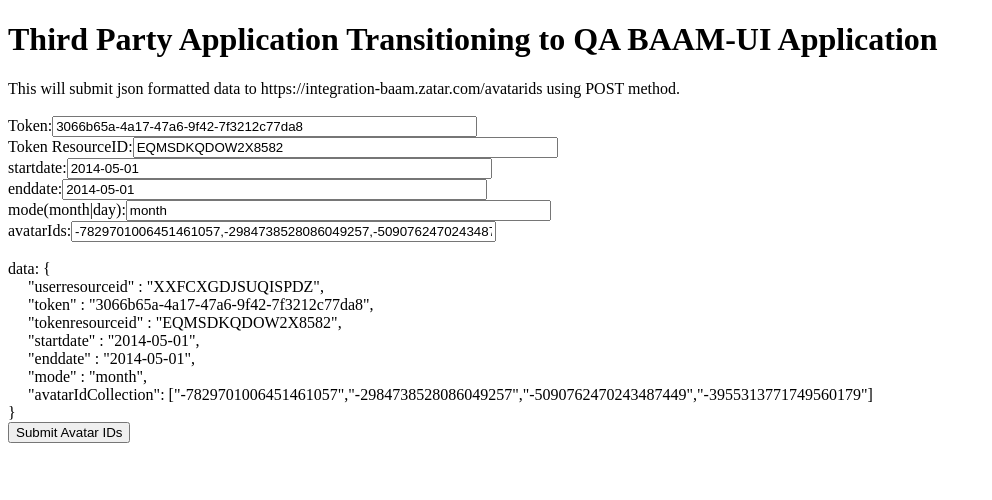
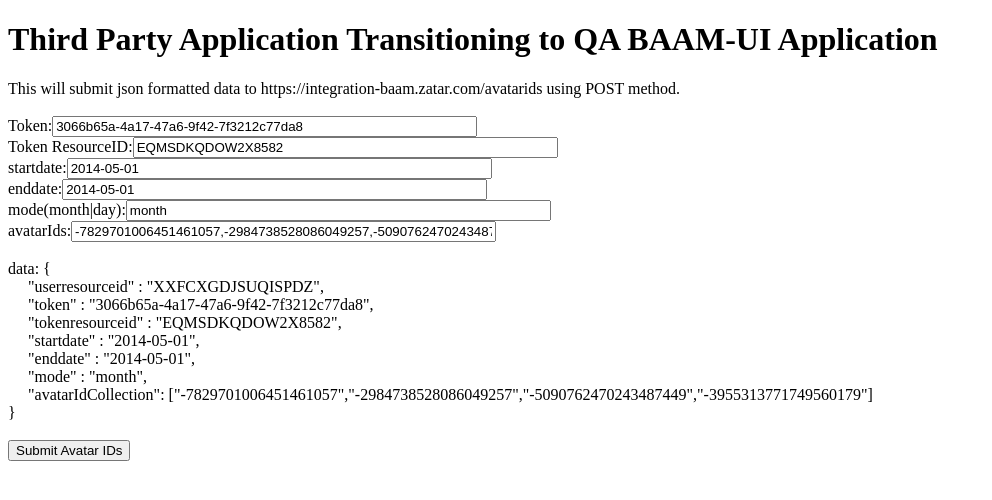
Before and after one commit to c0debreaker/c0debreaker.github.io, a Jekyll site: the page 3rdpartytobaamqa.html, which Jekyll copies as it is, in a window 1280 px wide. Shown: the top 500 px of the page, without its empty margins (0-992 px from the left). Built offline with Jekyll 4.4.1, drawn with Linux system fonts in a browser that asks for light colours; nearby versions of some CDN libraries; a script that is not in the unit is left out; comment, search, counter and statistics services are not loaded.

```diff
--- a/3rdpartytobaamqa.html
+++ b/3rdpartytobaamqa.html
@@ -73,7 +73,7 @@
         &nbsp;&nbsp;&nbsp;&nbsp;&nbsp;"enddate" : "{{auth.enddate}}",<br/>
         &nbsp;&nbsp;&nbsp;&nbsp;&nbsp;"mode" : "{{auth.mode}}",<br/>
         &nbsp;&nbsp;&nbsp;&nbsp;&nbsp;"avatarIdCollection": {{avatarIds}}<br/>
-        }<br/>
+        }<br/><br/>
 
         <button type="submit">Submit Avatar IDs</button>
     </form>
```
